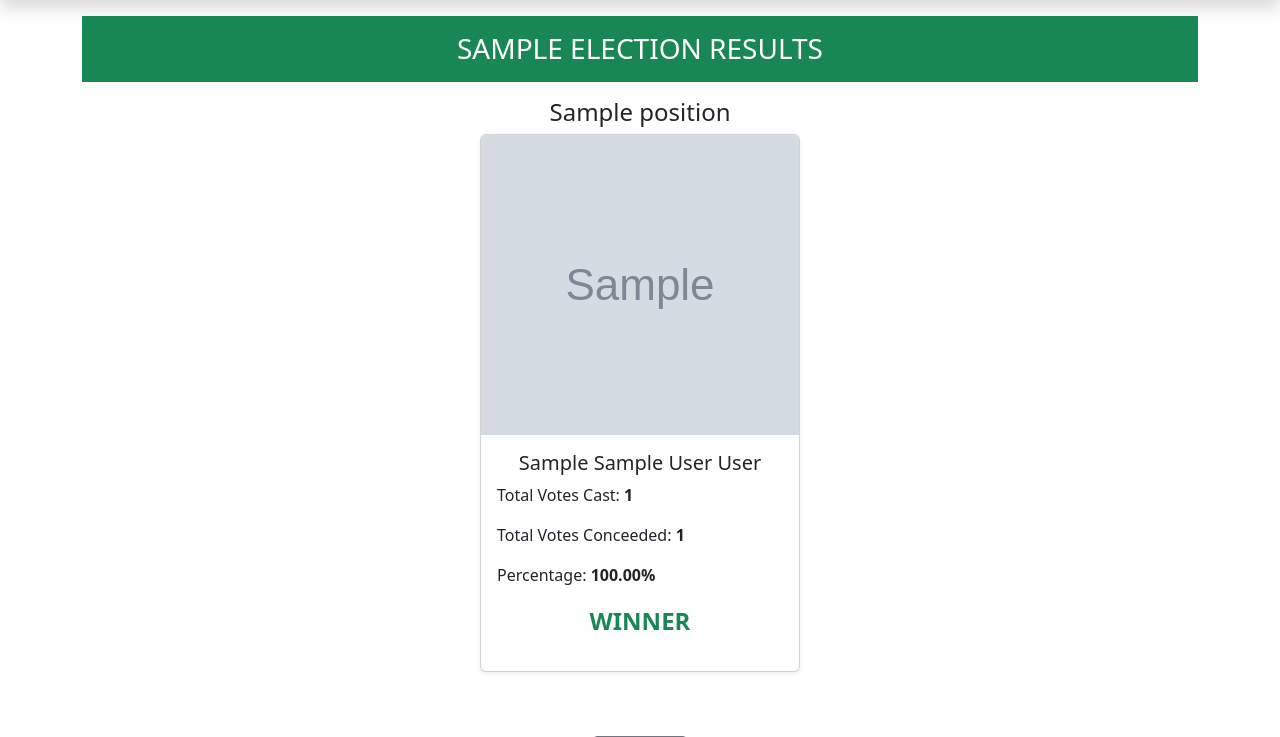
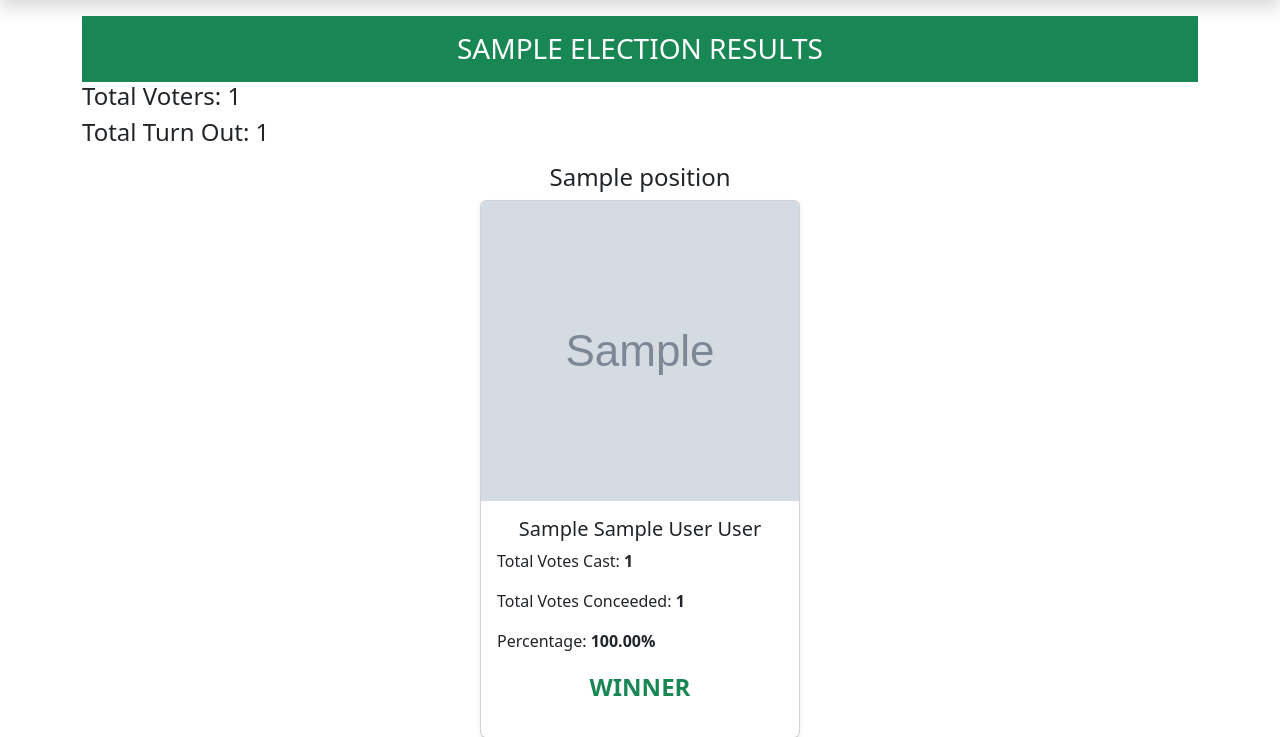
Before and after one commit to manaf-dev/e-voting-system, a Django app: a page that uses polls/templates/polls/results.html in a window 1280 px wide. Shown: the part 76-813 px from the top of the page. Run offline with Django 5.2, Linux system fonts and the light colour scheme; a user stored in the database is signed in; tables that the repository leaves empty hold one stand-in row (values such as "Sample post"); grey boxes marked "Sample" are stand-in pictures.

Commit message:
Added total voters and turnout for election on the results page.

```diff
--- a/polls/templates/polls/results.html
+++ b/polls/templates/polls/results.html
@@ -10,7 +10,8 @@
 {% block content %}
 
 <h3 class="text-center text-bg-success p-3 m-auto">{{election.name|upper}} RESULTS</h3>
-
+<h4>Total Voters: {{total_voters}}</h4>
+<h4>Total Turn Out: {{total_turn_out}}</h4>
 {% for result in results %}
 <h4 class="text-center mt-3">{{ result.position.name }}</h4>
 
--- a/polls/views.py
+++ b/polls/views.py
@@ -280,8 +280,14 @@ def vote_results(request, election_slug):
                 "total_votes": total_votes,
             }
         )
-
-    context = {"election": election, "results": results}
+    total_voters = CustomUser.objects.all().count()
+    total_turn_out = Vote.objects.filter(election=election).count()
+    context = {
+        "election": election,
+        "results": results,
+        "total_voters": total_voters,
+        "total_turn_out": total_turn_out,
+    }
     return render(request, "polls/results.html", context)
 
 
```
